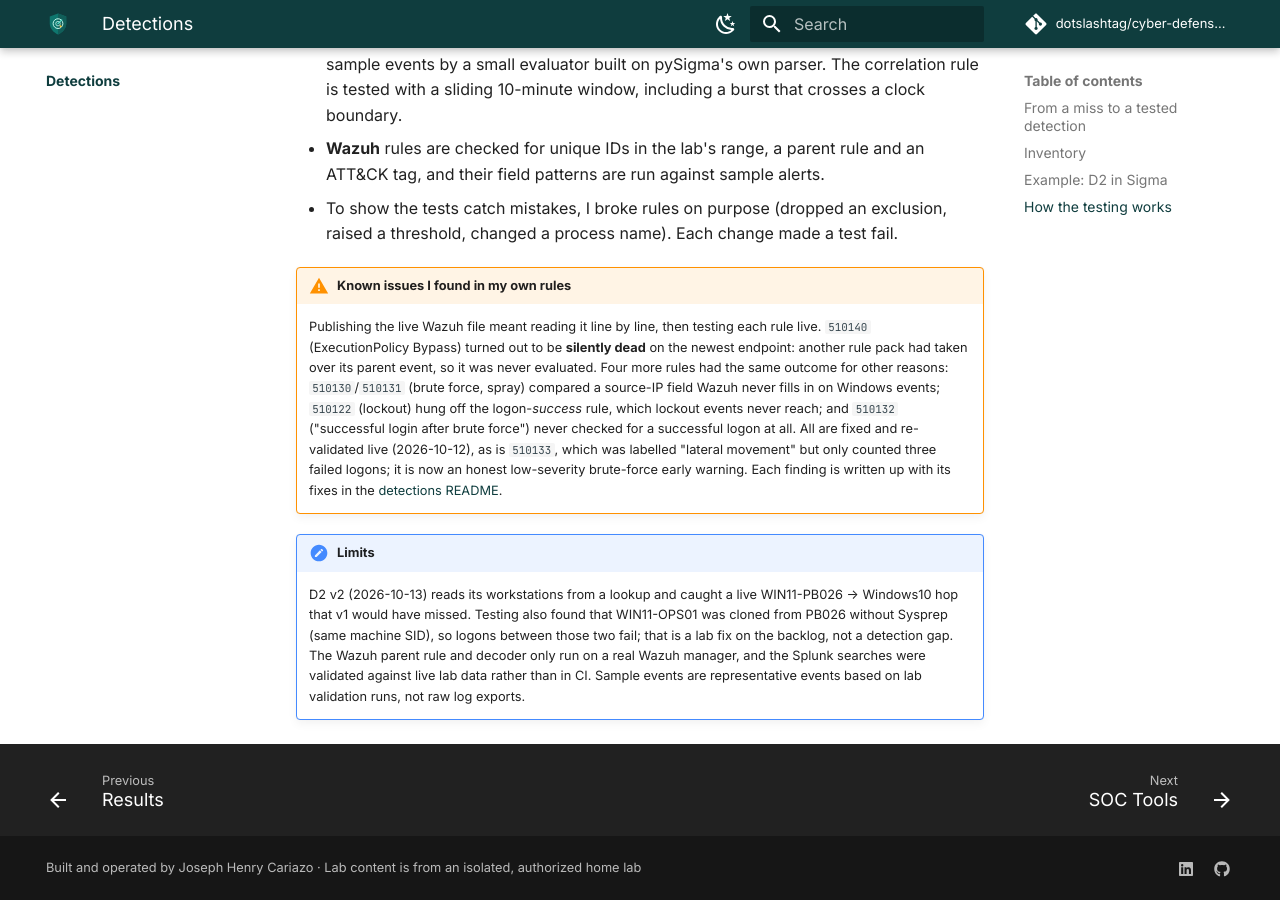
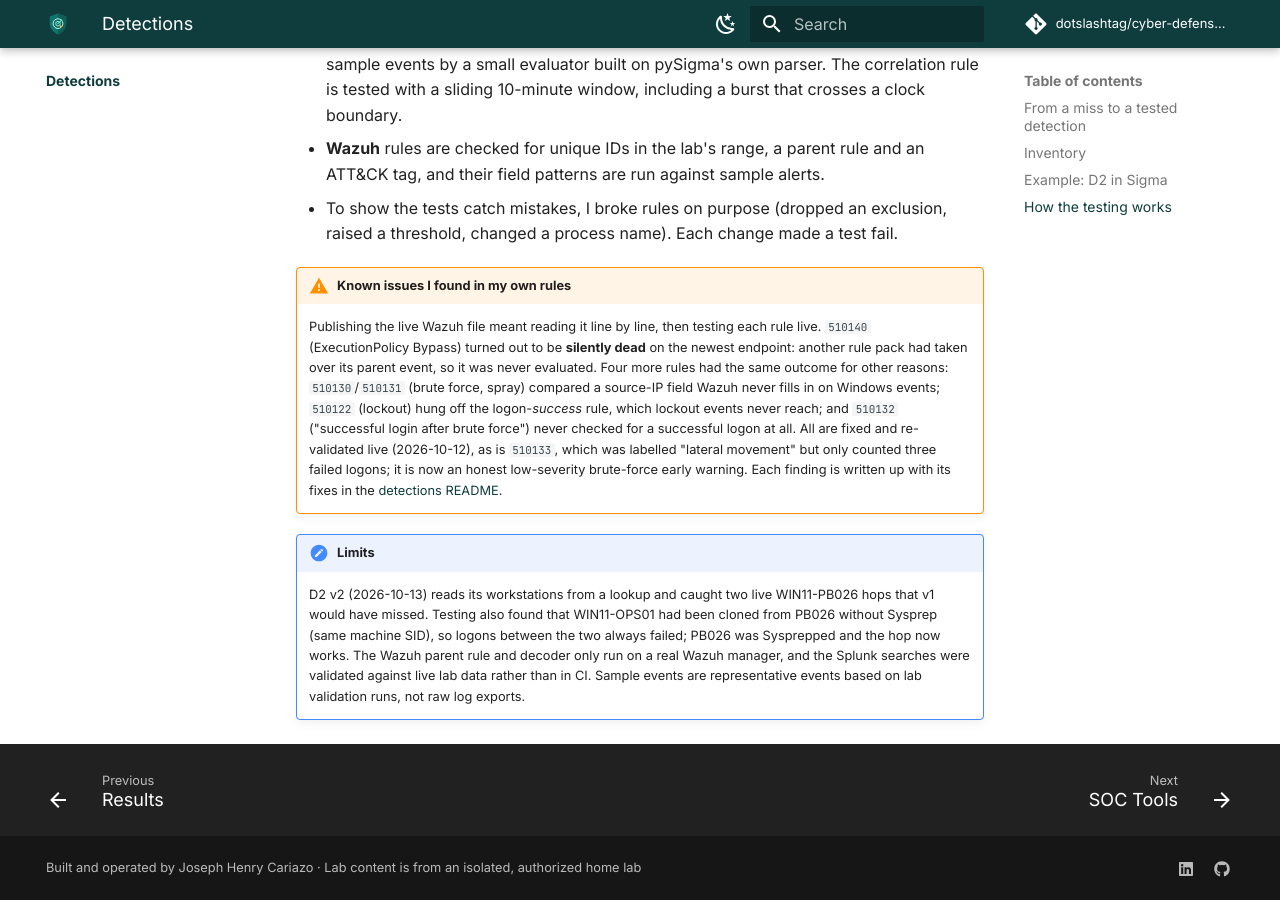
Before and after one commit to dotslashtag/cyber-defense-lab, an MkDocs documentation site: the page built from docs/detections/index.md, in a window 1280 px wide and 900 px high, scrolled down 2981 px. Built offline with MkDocs 1.6.1 and Material for MkDocs 9.7.7, drawn with Linux system fonts in a browser that asks for light colours; comment, search, counter and statistics services are not loaded.

Commit message:
docs(detections): D2 v2 second live PB026 hop after Sysprep
Co-Authored-By: Claude Opus 5.5 <noreply@anthropic.com>
Claude-Session: https://claude.ai/code/session_01VSxWRXTvMG1cQKzoG3F5Sa

```diff
--- a/docs/detections/index.md
+++ b/docs/detections/index.md
@@ -114,10 +114,10 @@ controller, a loopback logon, a console logon and a failed logon must not.
     fixes in the [detections README](https://github.com/dotslashtag/cyber-defense-lab/blob/main/detections/README.md#wazuh-rule-review).
 
 !!! note "Limits"
-    D2 v2 (2026-10-13) reads its workstations from a lookup and caught a live
-    WIN11-PB026 → Windows10 hop that v1 would have missed. Testing also found that
-    WIN11-OPS01 was cloned from PB026 without Sysprep (same machine SID), so logons
-    between those two fail; that is a lab fix on the backlog, not a detection gap.
+    D2 v2 (2026-10-13) reads its workstations from a lookup and caught two live
+    WIN11-PB026 hops that v1 would have missed. Testing also found that WIN11-OPS01
+    had been cloned from PB026 without Sysprep (same machine SID), so logons between
+    the two always failed; PB026 was Sysprepped and the hop now works.
     The Wazuh parent rule and decoder only run on a real Wazuh manager, and the
     Splunk searches were validated against live lab data rather than in CI. Sample
     events are representative events based on lab validation runs, not raw log exports.
```
Also changed, not shown: detections/README.md (+4 -1 lines).
